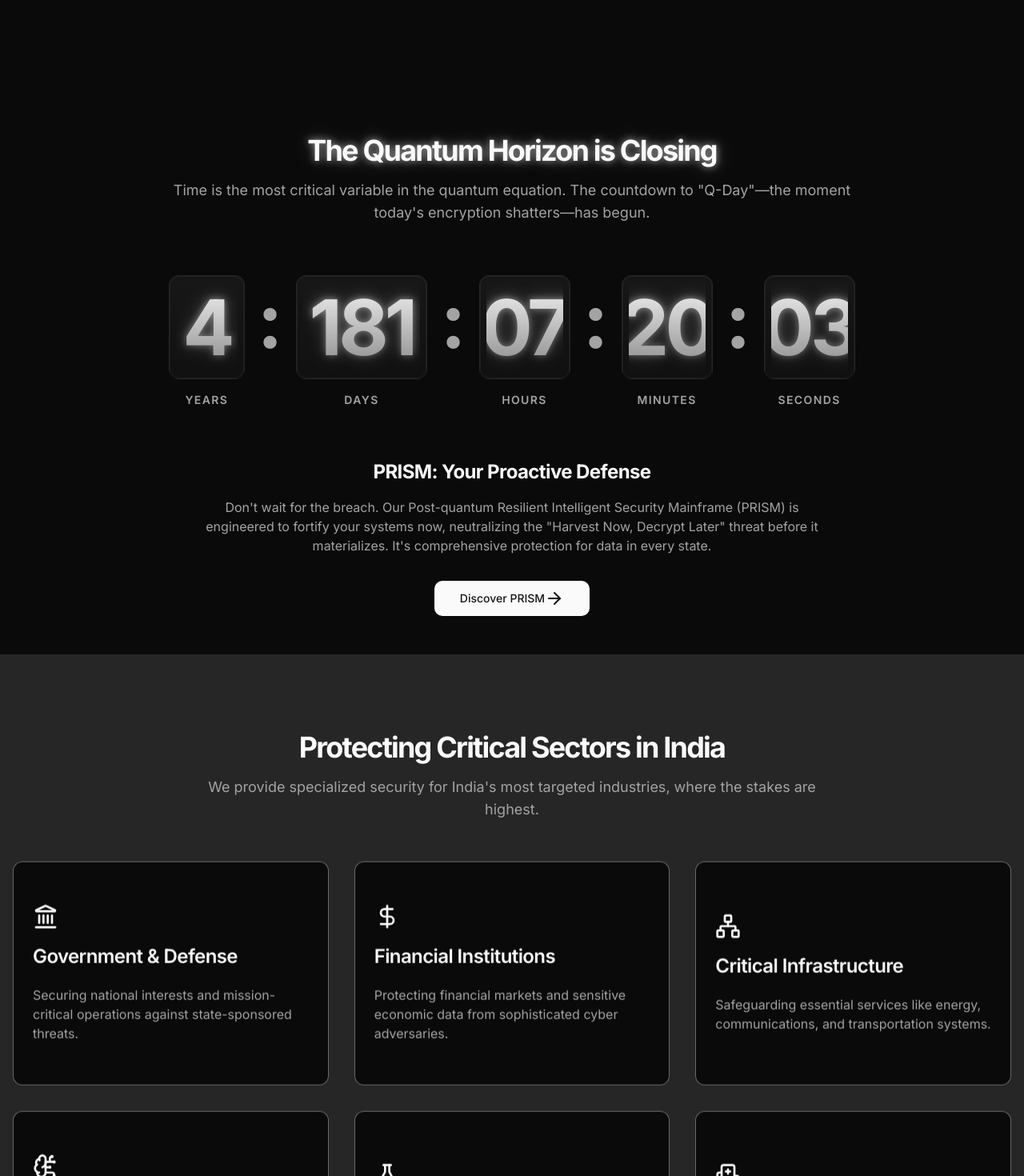
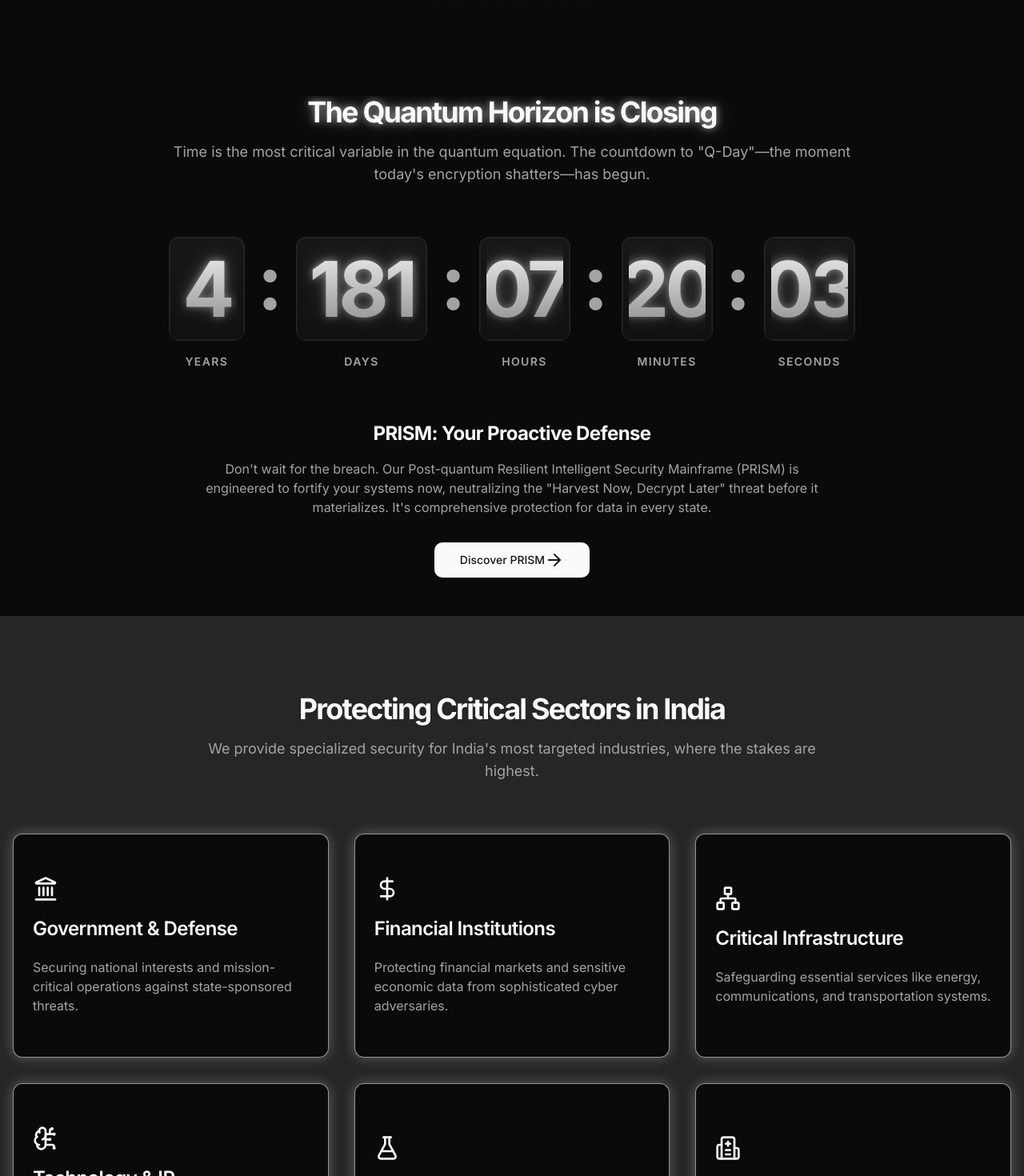
Before and after one commit to john-genie/betelsec, a Next.js app: page / in a window 1280 px wide. Shown: the part 680-2150 px from the top of the page at 80% size. Built offline with nearby package versions, Linux system fonts and the light colour scheme.

Commit message:
increase the border visibility ans pulse it slowly

```diff
--- a/src/app/globals.css
+++ b/src/app/globals.css
@@ -213,6 +213,22 @@
   .animate-pulse-slow {
     animation: pulse-slow 6s ease-in-out infinite;
   }
+
+  @keyframes pulse-border {
+    0%,
+    100% {
+      border-color: hsl(var(--primary) / 0.3);
+      box-shadow: 0 0 10px hsl(var(--primary) / 0.1);
+    }
+    50% {
+      border-color: hsl(var(--primary) / 0.8);
+      box-shadow: 0 0 20px hsl(var(--primary) / 0.4);
+    }
+  }
+
+  .animate-pulse-border {
+    animation: pulse-border 4s ease-in-out infinite;
+  }
 }
 
 @layer components {
--- a/src/app/page.tsx
+++ b/src/app/page.tsx
@@ -207,7 +207,7 @@ export default function Home() {
       {/* Quantum Threat Dashboard Section */}
       <section
         id="q-day"
-        className="items-center bg-background overflow-hidden pb-12 text-center pt-12"
+        className="items-center bg-background overflow-hidden pb-12 text-center"
       >
         <div className="container mx-auto px-4">
           <div className="mx-auto max-w-4xl section-header">
@@ -289,7 +289,7 @@ export default function Home() {
           <div className="grid grid-cols-1 sm:grid-cols-2 md:grid-cols-3 gap-8">
             {industries.map((industry) => (
               <InteractiveCard key={industry.title}>
-                <Card className="h-full min-h-[280px] border-primary/40 bg-background text-left transition-all duration-300 flex flex-col justify-center animate-float">
+                <Card className="h-full min-h-[280px] bg-background text-left transition-all duration-300 flex flex-col justify-center animate-float animate-pulse-border">
                   <CardHeader>
                     <industry.icon className="mb-4 h-8 w-8 text-foreground" />
                     <CardTitle>{industry.title}</CardTitle>
```
